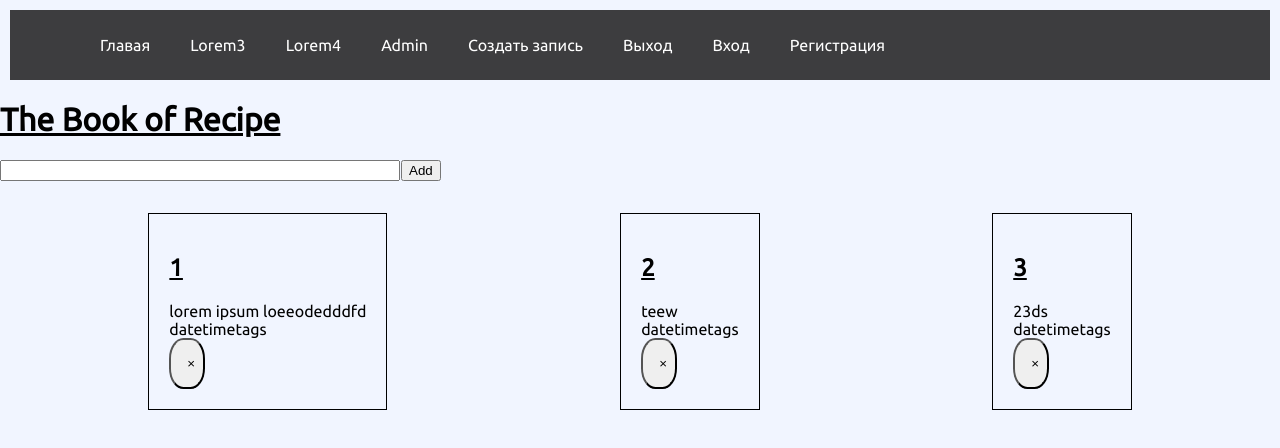
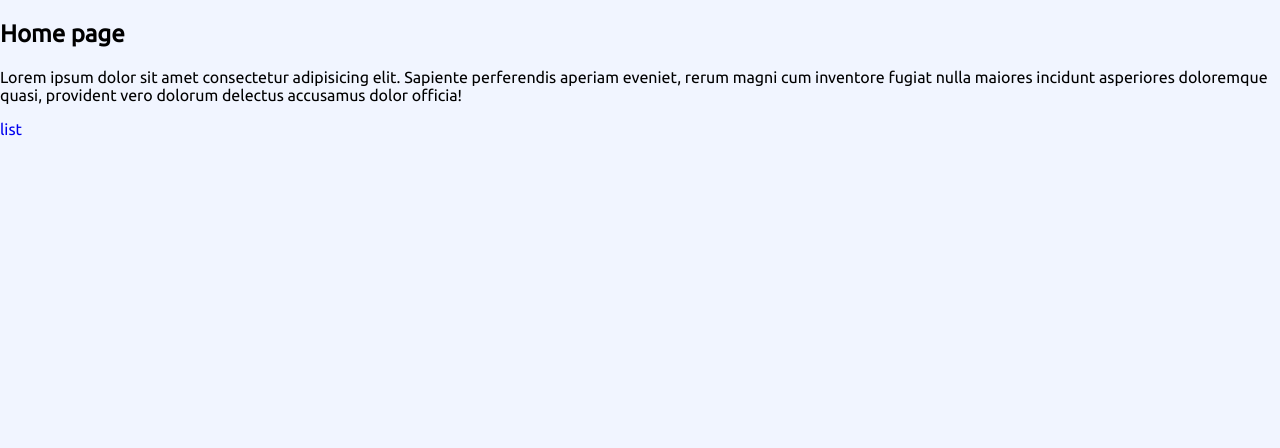
Before and after one commit to mitisit89/NoteApp, a Vue app in the folder client/: page / in a window 1280 px wide. Shown: the top 448 px of the page. Built offline with nearby package versions, Linux system fonts and the light colour scheme.

Commit message:
added vue -router

```diff
--- a/client/package.json
+++ b/client/package.json
@@ -8,7 +8,8 @@
     "lint": "vue-cli-service lint"
   },
   "dependencies": {
-    "vue": "^2.6.11"
+    "vue": "^2.6.11",
+    "vue-router": "^3.3.2"
   },
   "devDependencies": {
     "@vue/cli-plugin-eslint": "~4.4.0",
--- a/client/src/App.vue
+++ b/client/src/App.vue
@@ -1,56 +1,5 @@
 <template>
 	<div id="app">
-		<Index v-bind:objects="objects" @remove-item="RemoveItem" @add-item='AddItem'/>
+	<router-view />
 	</div>
 </template>
-
-<script>
-	import Index from "@/components/Index";
-
-	export default {
-		name: "App",
-		data() {
-			return {
-				objects: [
-					{ id: 1, title: "lorem ipsum loeeodedddfd" },
-					{ id: 2, title: "teew" },
-					{ id: 3, title: "23ds" }
-				]
-			};
-		},
-		methods: {
-			RemoveItem(id) {
-				this.objects = this.objects.filter(t => t.id !== id);
-			},
-			AddItem(item){
-				this.objects.push(item)
-			}
-		},
-		components: {
-			Index
-		}
-	};
-</script>
-
-<style>
-@import url("https://fonts.googleapis.com/css?family=Ubuntu&display=swap&subset=cyrillic-ext");
-
-* {
-	box-sizing: border-box;
-}
-
-html,
-body {
-	font-family: "Ubuntu", sans-serif;
-	background-color: #f1f5ff;
-	margin: 0;
-}
-
-a {
-	text-decoration: none;
-}
-
-li {
-	list-style-type: none;
-}
-</style>
--- a/client/src/main.js
+++ b/client/src/main.js
@@ -1,8 +1,10 @@
 import Vue from 'vue'
 import App from './App.vue'
+import router from './router'
 
 Vue.config.productionTip = false
 
 new Vue({
+  router,
   render: function (h) { return h(App) },
 }).$mount('#app')
```
Also changed, not shown: 1 other file (tests, documents, lock files or other folders).
